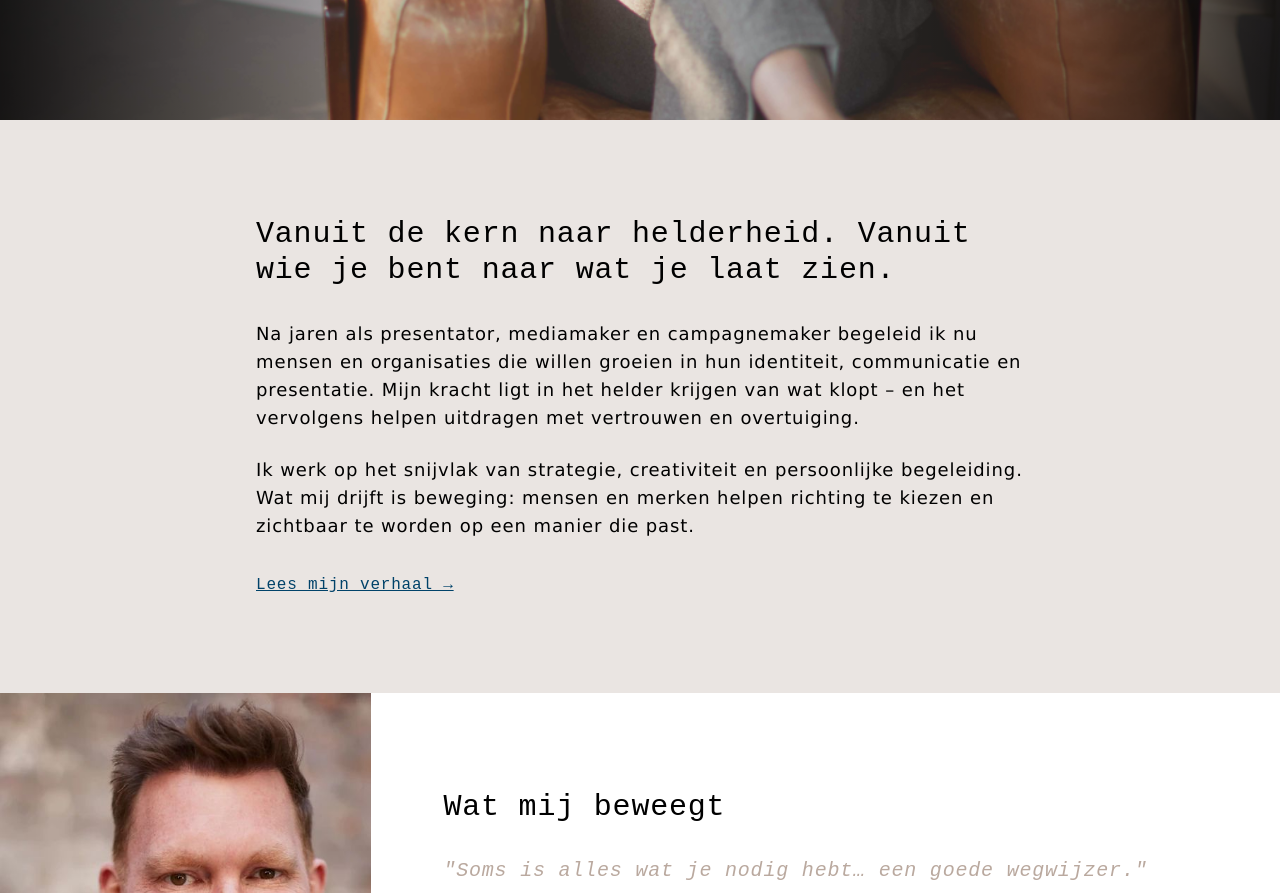
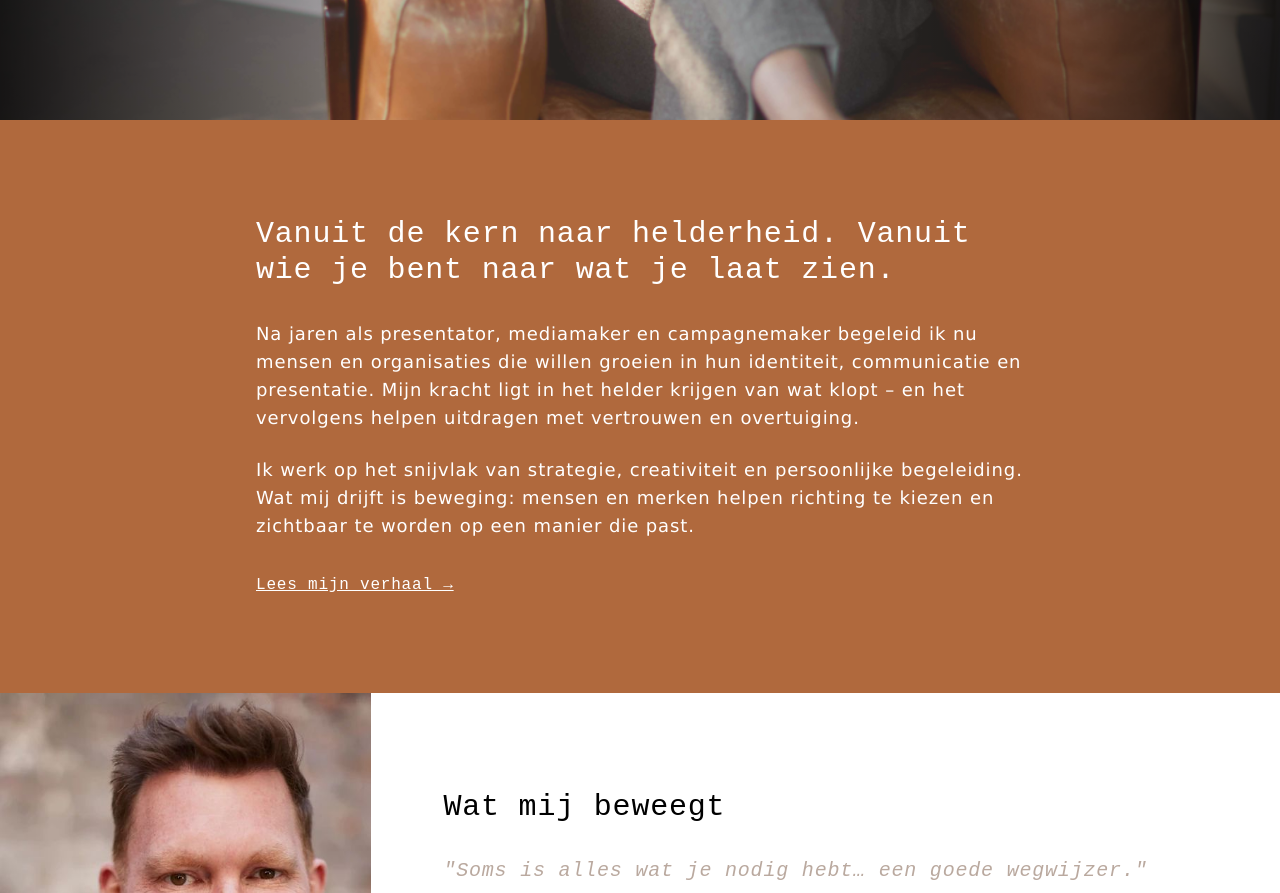
Before and after one commit to accounts-sbo/MensenWijzerProject, a React (Vite) app: page / in a window 1280 px wide. Shown: the part 680-1573 px from the top of the page. Built offline with nearby package versions, Linux system fonts and the light colour scheme; a web font is replaced by a local one.

Commit message:
Fix: Change AboutSummary background color
Change the background color of the AboutSummary section to #b0693d.

```diff
--- a/src/components/AboutSummary.tsx
+++ b/src/components/AboutSummary.tsx
@@ -3,24 +3,24 @@ import React from 'react';
 
 const AboutSummary = () => {
   return (
-    <section className="py-16 md:py-24 beige-section">
+    <section className="py-16 md:py-24 bg-[#b0693d]">
       <div className="container">
         <div className="max-w-3xl mx-auto">
-          <h2 className="text-2xl md:text-3xl font-brass-mono mb-8 text-mensen-black">
+          <h2 className="text-2xl md:text-3xl font-brass-mono mb-8 text-white">
             Vanuit de kern naar helderheid. Vanuit wie je bent naar wat je laat zien.
           </h2>
-          <p className="text-lg mb-6 font-lucida tracking-wide-50">
+          <p className="text-lg mb-6 font-lucida tracking-wide-50 text-white">
             Na jaren als presentator, mediamaker en campagnemaker begeleid ik nu mensen en
             organisaties die willen groeien in hun identiteit, communicatie en presentatie.
             Mijn kracht ligt in het helder krijgen van wat klopt – en het vervolgens helpen
             uitdragen met vertrouwen en overtuiging.
           </p>
-          <p className="text-lg mb-8 font-lucida tracking-wide-50">
+          <p className="text-lg mb-8 font-lucida tracking-wide-50 text-white">
             Ik werk op het snijvlak van strategie, creativiteit en persoonlijke begeleiding.
             Wat mij drijft is beweging: mensen en merken helpen richting te kiezen en zichtbaar
             te worden op een manier die past.
           </p>
-          <button className="text-mensen-blue hover:text-mensen-blue/80 transition-colors font-brass-mono underline">
+          <button className="text-white hover:text-white/80 transition-colors font-brass-mono underline">
             Lees mijn verhaal →
           </button>
         </div>
```
